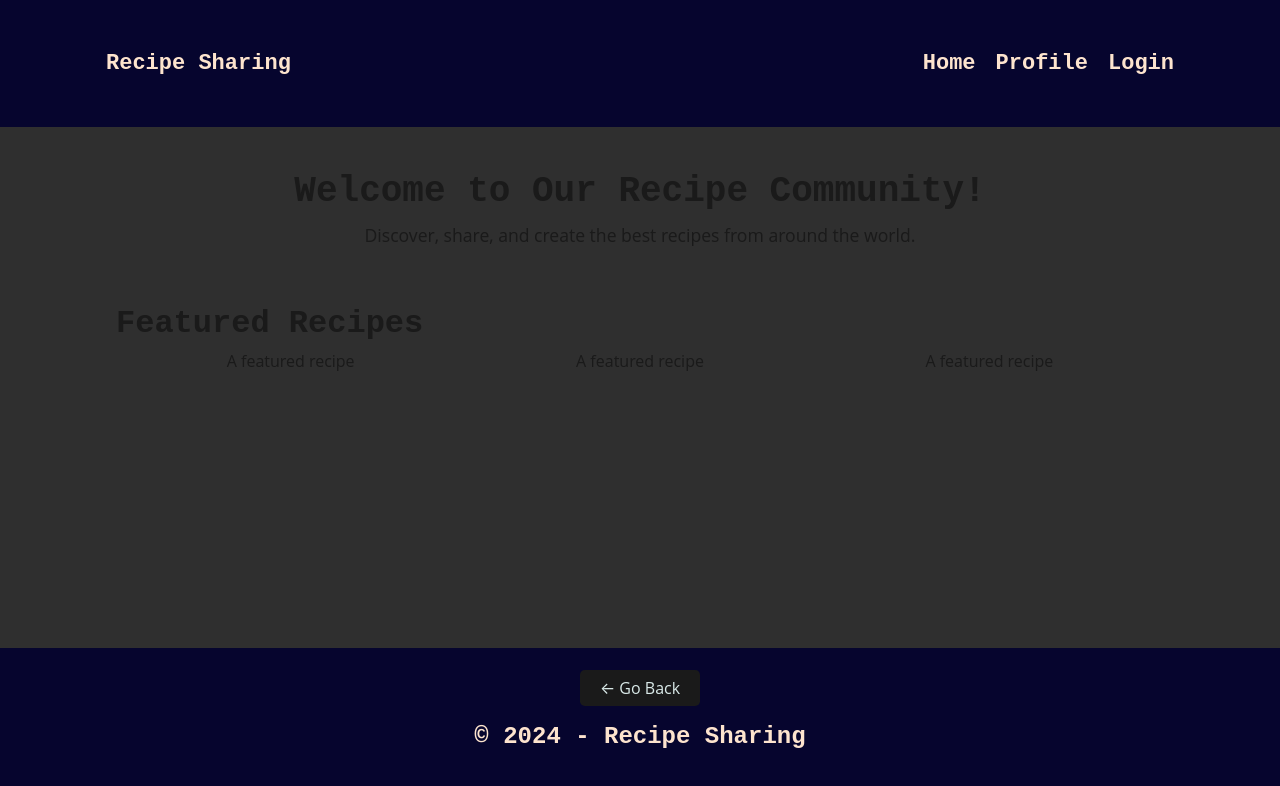
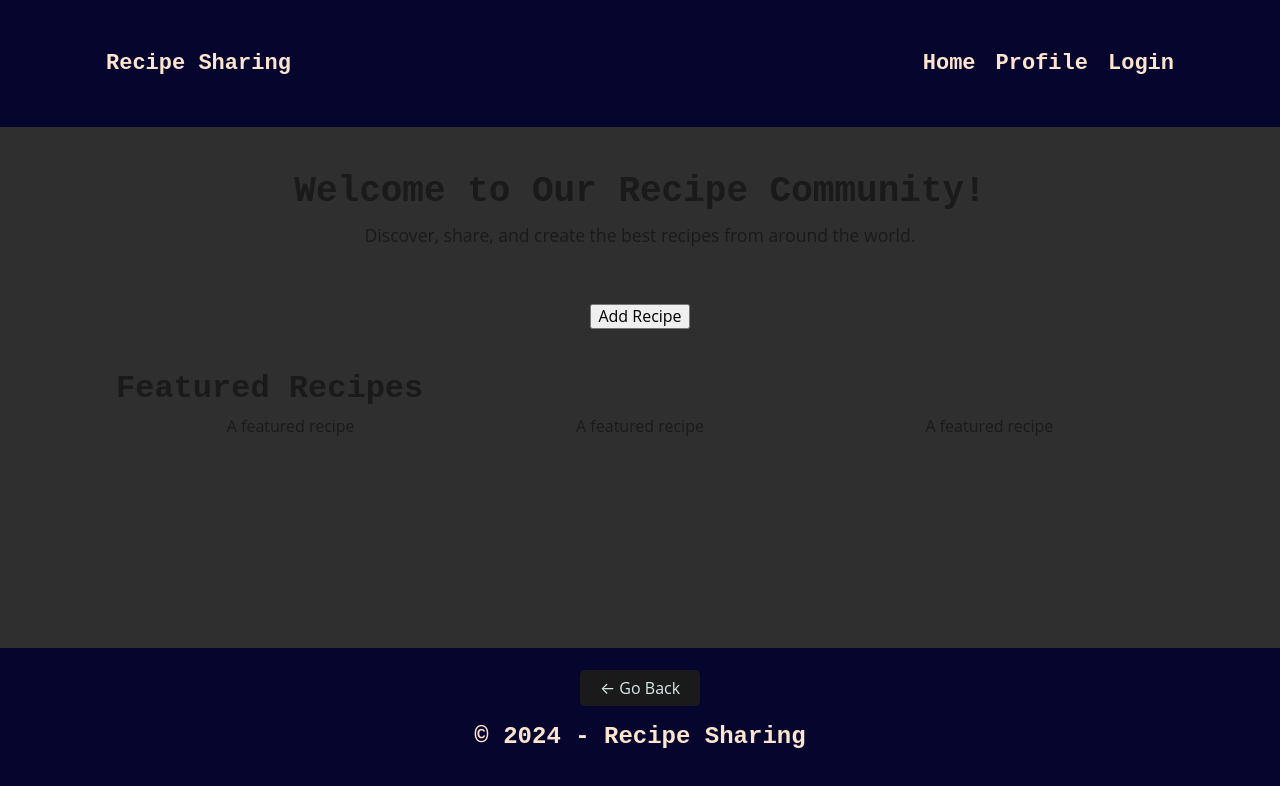
Before and after one commit to jessenay/Recipe-Sharing, a React (Vite) app in the folder client/: page /home in a window 1280 px wide. Shown: the top 786 px of the page. Built offline with nearby package versions, Linux system fonts and the light colour scheme.

Commit message:
added button to add a new recipe and routes on main

```diff
--- a/client/src/components/RecipeCards/RecipeCard.jsx
+++ b/client/src/components/RecipeCards/RecipeCard.jsx
@@ -1,5 +1,5 @@
 import { useState } from 'react';
-import './RecipeCards.css';
+import './RecipeCard.css';
 
 //Displays Recipe card
 const RecipeCard = ({ recipe }) => {
@@ -140,7 +140,7 @@ const App = () => {
     const [recipes, setRecipe] = useState([]);
 
     const handleAddRecipe = (newRecipe) => {
-        setRecipe([... recipes, newRecipe])
+        setRecipe([...recipes, newRecipe])
     };
 
     return (
--- a/client/src/pages/Home.jsx
+++ b/client/src/pages/Home.jsx
@@ -3,12 +3,20 @@ import { useNavigate } from 'react-router-dom';
 
 const Home = () => {
   const navigate = useNavigate();
+  const handleAddRecipeClick = () => {
+    navigate('./add-recipe');
+  };
+
   return (
     <main>
       <section style={{ padding: '20px', textAlign: 'center' }}>
         <h1>Welcome to Our Recipe Community!</h1>
         <p>Discover, share, and create the best recipes from around the world.</p>
       </section>
+
+      <button onClick={handleAddRecipeClick} style={{ margin: '20px auto', display: 'block' }}>
+        Add Recipe
+      </button>
 
       <section style={{ padding: '20px' }}>
         <h2>Featured Recipes</h2>
```
Also changed, not shown: client/src/main.jsx (+6 -1 lines).
